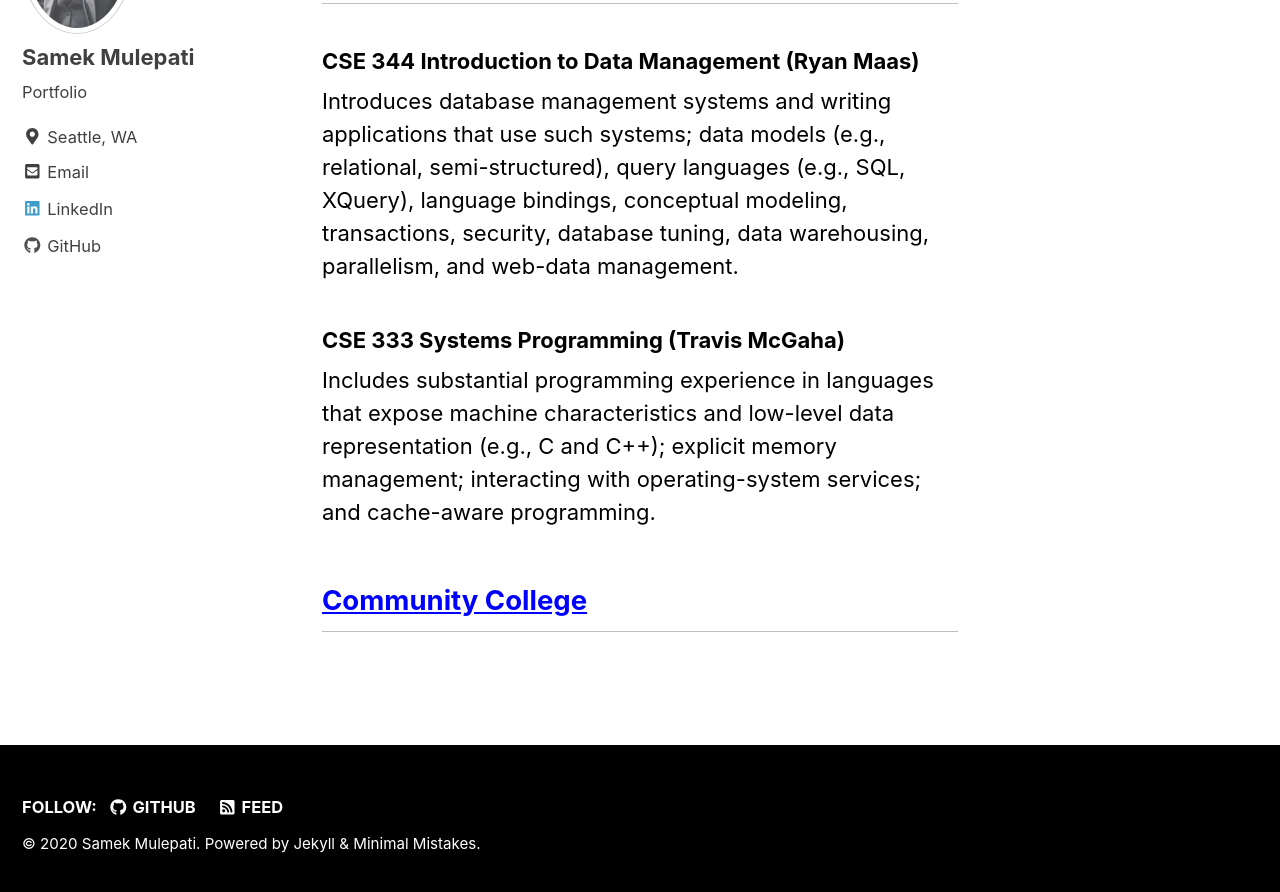
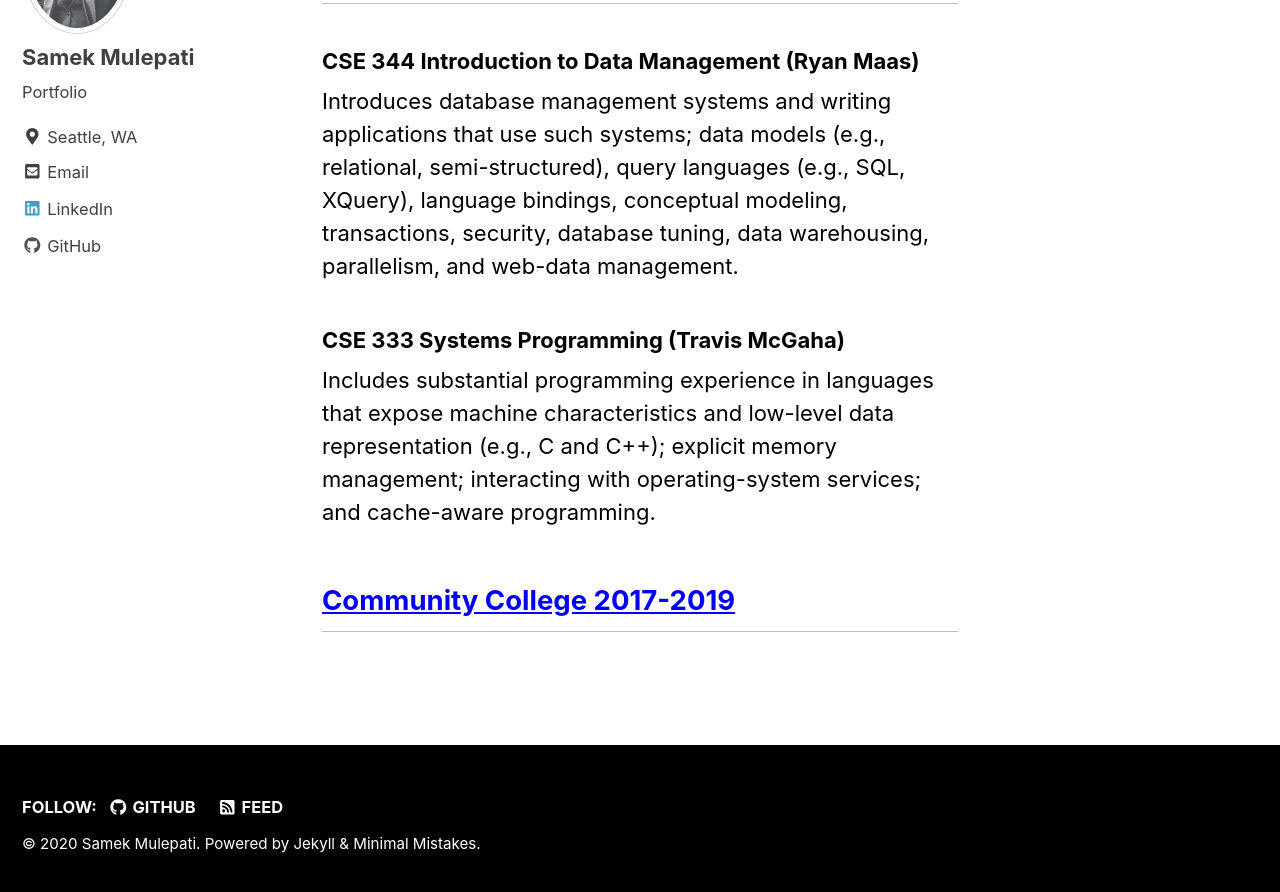
Before and after one commit to mulepati/samekmulepati.github.io, a Jekyll site: the page built from _pages/courses.md, in a window 1280 px wide and 900 px high, scrolled down 3212 px. Shown: the top 892 px of the window. Built offline with Jekyll 4.4.1, drawn with Linux system fonts in a browser that asks for light colours; nearby versions of some CDN libraries.

Commit message:
Update courses.md

```diff
--- a/_pages/courses.md
+++ b/_pages/courses.md
@@ -33,4 +33,4 @@
 Includes substantial programming experience in languages that expose machine characteristics and low-level data representation (e.g., C and C++); explicit memory management; interacting with operating-system services; and cache-aware programming.
 
 
-## [Community College](https://mulepati.github.io/samekmulepati.github.io/_pages/files/communityCollege.pdf)
+## [Community College 2017-2019](https://mulepati.github.io/samekmulepati.github.io/_pages/files/communityCollege.pdf)
```
